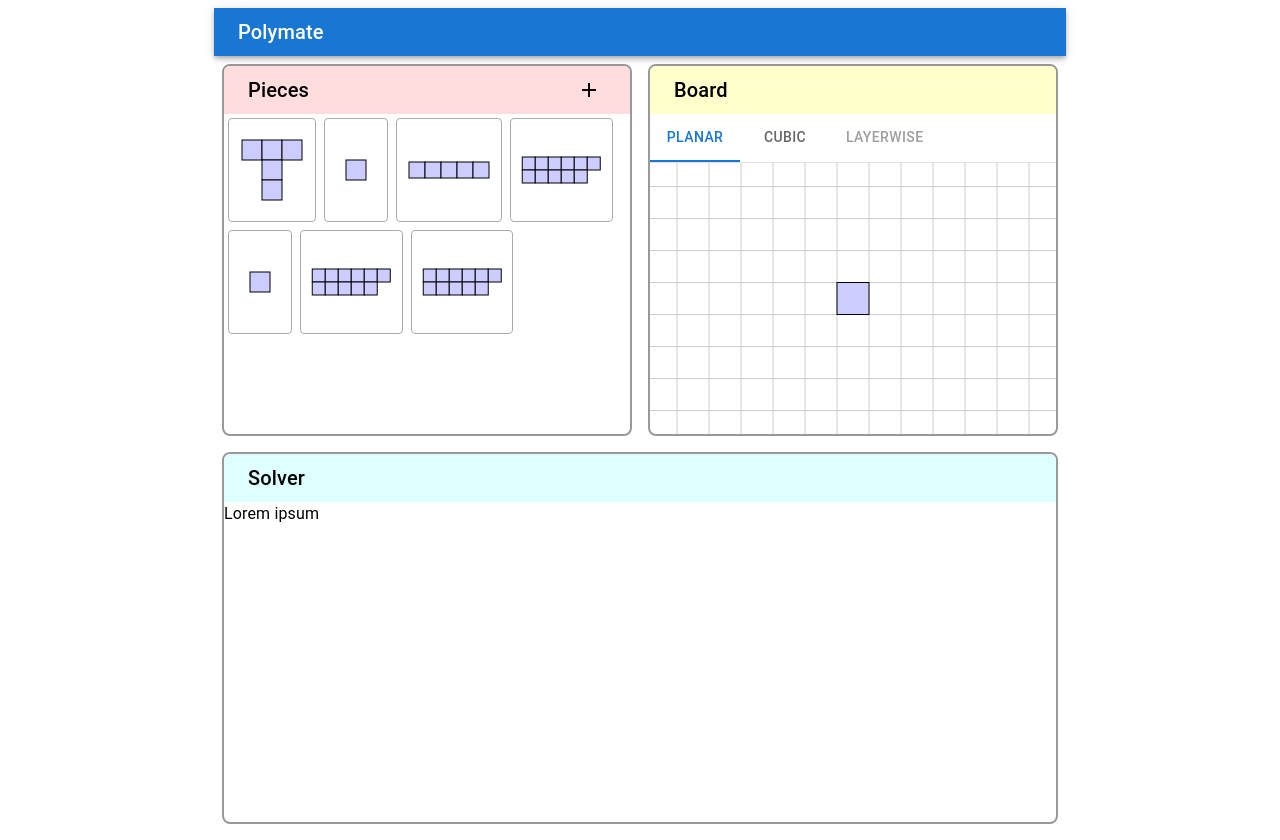
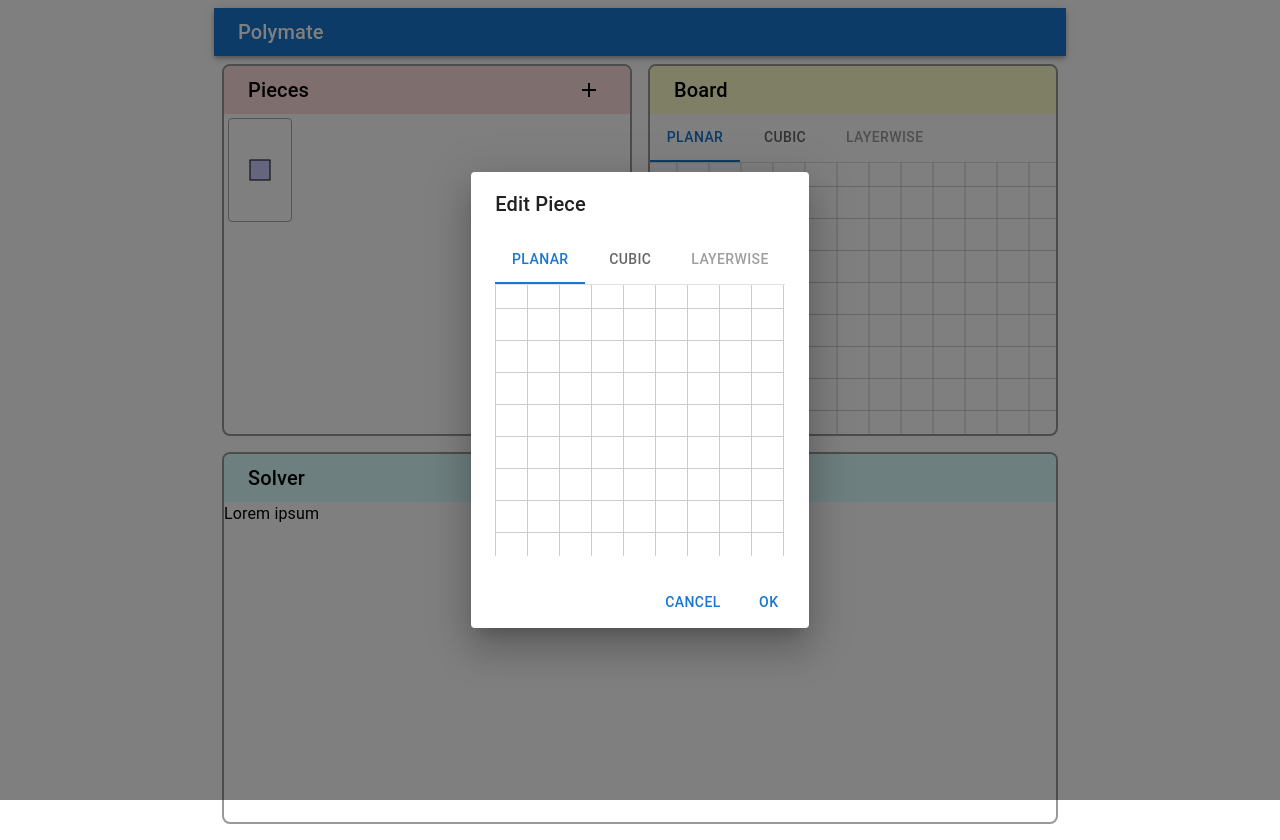
Before and after one commit to semiexp/polymate-ui, a React (Vite) app: page / in a window 1280 px wide. Both pictures are taken after a click on the button 589 px from the left and 90 px from the top of the page. Built offline with nearby package versions, Linux system fonts and the light colour scheme.

Commit message:
support editing pieces

```diff
--- a/src/App.tsx
+++ b/src/App.tsx
@@ -1,3 +1,5 @@
+import { useState } from "react";
+
 import { Box, Grid } from "@mui/material";
 import AppBar from "@mui/material/AppBar";
 import Container from "@mui/material/Container";
@@ -9,6 +11,8 @@ import { ShapeEditor } from "./ShapeEditor";
 // import "./App.css";
 
 function App() {
+  const [board, setBoard] = useState<number[][][]>([[[0]]]);
+
   return (
     <Container maxWidth="md">
       <AppBar position="sticky">
@@ -44,7 +48,11 @@ function App() {
               </Typography>
             </Toolbar>
             <Box sx={{ height: "320px" }}>
-              <ShapeEditor />
+              <ShapeEditor
+                shape={board}
+                onChange={(shape) => setBoard(shape)}
+                planarGridSize={32}
+              />
             </Box>
           </Box>
         </Grid>
--- a/src/PiecesManager.tsx
+++ b/src/PiecesManager.tsx
@@ -1,3 +1,5 @@
+import { forwardRef, useImperativeHandle, useRef, useState } from "react";
+
 import { Add } from "@mui/icons-material";
 import {
   Box,
@@ -6,41 +8,55 @@ import {
   Typography,
   IconButton,
   Button,
+  Dialog,
+  DialogTitle,
+  DialogActions,
+  DialogContent,
 } from "@mui/material";
 
 import { ShapePreview } from "./ShapePreview";
+import { ShapeEditor } from "./ShapeEditor";
+
+const isEmpty = (shape: number[][][]): boolean => {
+  for (let z = 0; z < shape.length; ++z) {
+    for (let y = 0; y < shape[z].length; ++y) {
+      for (let x = 0; x < shape[z][y].length; ++x) {
+        if (shape[z][y][x] === 1) {
+          return false;
+        }
+      }
+    }
+  }
+  return true;
+};
 
 export const PiecesManager = () => {
-  const shapes = [
-    [
-      [
-        [1, 1, 1],
-        [0, 1, 0],
-        [0, 1, 0],
-      ],
-    ],
-    [[[1]]],
-    [[[1, 1, 1, 1, 1]]],
-    [
-      [
-        [1, 1, 1, 1, 1, 1],
-        [1, 1, 1, 1, 1, 0],
-      ],
-    ],
-    [[[1]]],
-    [
-      [
-        [1, 1, 1, 1, 1, 1],
-        [1, 1, 1, 1, 1, 0],
-      ],
-    ],
-    [
-      [
-        [1, 1, 1, 1, 1, 1],
-        [1, 1, 1, 1, 1, 0],
-      ],
-    ],
-  ];
+  const pieceEditorDialogRef = useRef<PieceEditorDialogRefType>(null);
+
+  const initialShapes = [[[[1]]]];
+  const [shapes, setShapes] = useState<number[][][][]>(initialShapes);
+
+  const onEditPiece = async (index: number) => {
+    const newShape = await pieceEditorDialogRef.current!.open(shapes[index]);
+    if (newShape) {
+      const newShapes = [];
+      for (let i = 0; i < shapes.length; ++i) {
+        newShapes.push(i === index ? newShape : shapes[i]);
+      }
+      setShapes(newShapes);
+    }
+  };
+
+  const onAddPiece = async () => {
+    const newShape = await pieceEditorDialogRef.current!.open([[[0]]]);
+    if (newShape) {
+      setShapes([...shapes, newShape]);
+    }
+  };
+
+  const onRemovePiece = (index: number) => {
+    setShapes(shapes.filter((_shape, i) => i !== index));
+  };
 
   return (
     <Box
@@ -66,6 +82,7 @@ export const PiecesManager = () => {
           edge="start"
           color="inherit"
           sx={{ marginLeft: "auto" }}
+          onClick={onAddPiece}
         >
           <Add />
         </IconButton>
@@ -74,7 +91,14 @@ export const PiecesManager = () => {
         <Grid container spacing={0}>
           {shapes.map((shape, index) => (
             <Grid item xs="auto" key={index}>
-              <Button sx={{ border: 1, borderColor: "#aaaaaa", margin: 0.5 }}>
+              <Button
+                sx={{ border: 1, borderColor: "#aaaaaa", margin: 0.5 }}
+                onClick={() => onEditPiece(index)}
+                onContextMenu={(e) => {
+                  e.preventDefault();
+                  onRemovePiece(index);
+                }}
+              >
                 <ShapePreview
                   shape={shape}
                   color="#ccccff"
@@ -88,6 +112,73 @@ export const PiecesManager = () => {
           ))}
         </Grid>
       </Box>
+      <PieceEditorDialog ref={pieceEditorDialogRef} />
     </Box>
   );
 };
+
+type PieceDialogState = {
+  open: boolean;
+  isEmptyError: boolean;
+  piece: number[][][];
+  callback?: (value?: number[][][]) => void;
+};
+
+type PieceEditorDialogRefType = {
+  open(initialPiece: number[][][]): Promise<number[][][] | undefined>;
+};
+
+const PieceEditorDialog = forwardRef((_props, ref) => {
+  const [state, setState] = useState<PieceDialogState>({
+    open: false,
+    isEmptyError: false,
+    piece: [[[0]]],
+  });
+
+  useImperativeHandle(ref, () => {
+    return {
+      open(initialPiece: number[][][]): Promise<number[][][] | undefined> {
+        return new Promise((resolve: (value?: number[][][]) => void) => {
+          setState({
+            open: true,
+            isEmptyError: false,
+            piece: initialPiece,
+            callback: resolve,
+          });
+        });
+      },
+    };
+  });
+
+  const onClick = (ok: boolean) => {
+    if (ok && isEmpty(state.piece)) {
+      setState({ ...state, isEmptyError: true });
+      return;
+    }
+
+    state.callback!(ok ? state.piece : undefined);
+    setState({ open: false, isEmptyError: false, piece: [[[0]]] });
+  };
+
+  return (
+    <Dialog open={state.open}>
+      <DialogTitle>Edit Piece</DialogTitle>
+      <DialogContent>
+        <Box sx={{ height: "320px" }}>
+          <ShapeEditor
+            shape={state.piece}
+            onChange={(shape) => setState({ ...state, piece: shape })}
+            planarGridSize={32}
+          />
+        </Box>
+        {state.isEmptyError && (
+          <Typography color="error">Piece must not be empty</Typography>
+        )}
+      </DialogContent>
+      <DialogActions>
+        <Button onClick={() => onClick(false)}>Cancel</Button>
+        <Button onClick={() => onClick(true)}>OK</Button>
+      </DialogActions>
+    </Dialog>
+  );
+});
--- a/src/ShapeEditor.tsx
+++ b/src/ShapeEditor.tsx
@@ -99,8 +99,8 @@ const PlanarShapeEditor = (props: PlanarShapeEditorProps) => {
     const shapeHeight = shape.length;
     const shapeWidth = shape[0].length;
 
-    let gridXPos = dx + (gridSize + width) * 0.5;
-    let gridXMin = gridXPos - Math.floor(gridXPos / gridSize) * gridSize;
+    const gridXPos = dx + (gridSize + width) * 0.5;
+    const gridXMin = gridXPos - Math.floor(gridXPos / gridSize) * gridSize;
     for (let n = 0; n <= Math.floor(width / gridSize); ++n) {
       svgItems.push(
         <line
@@ -114,8 +114,8 @@ const PlanarShapeEditor = (props: PlanarShapeEditorProps) => {
       );
     }
 
-    let gridYPos = dy + (gridSize + height) * 0.5;
-    let gridYMin = gridYPos - Math.floor(gridYPos / gridSize) * gridSize;
+    const gridYPos = dy + (gridSize + height) * 0.5;
+    const gridYMin = gridYPos - Math.floor(gridYPos / gridSize) * gridSize;
     for (let n = 0; n <= Math.floor(height / gridSize); ++n) {
       svgItems.push(
         <line
@@ -209,7 +209,7 @@ const PlanarShapeEditor = (props: PlanarShapeEditorProps) => {
     }
   };
 
-  const onMouseUp = (_e: React.MouseEvent) => {
+  const onMouseUp = () => {
     setDragging(false);
     setUpdateValue(null);
   };
@@ -246,9 +246,9 @@ type ShapeEditorProps = {
   planarGridSize: number;
 };
 
-export const ShapeEditor = () => {
+export const ShapeEditor = (props: ShapeEditorProps) => {
   const [tabValue, setTabValue] = useState(0);
-  const [shape, setShape] = useState<number[][][]>([[[1]]]);
+  const { shape, onChange } = props;
 
   return (
     <Box
@@ -278,7 +278,7 @@ export const ShapeEditor = () => {
         <PlanarShapeEditor
           shape={shape[0]}
           onChange={(s) => {
-            setShape([s]);
+            onChange([s]);
           }}
           gridSize={32}
         />
```
